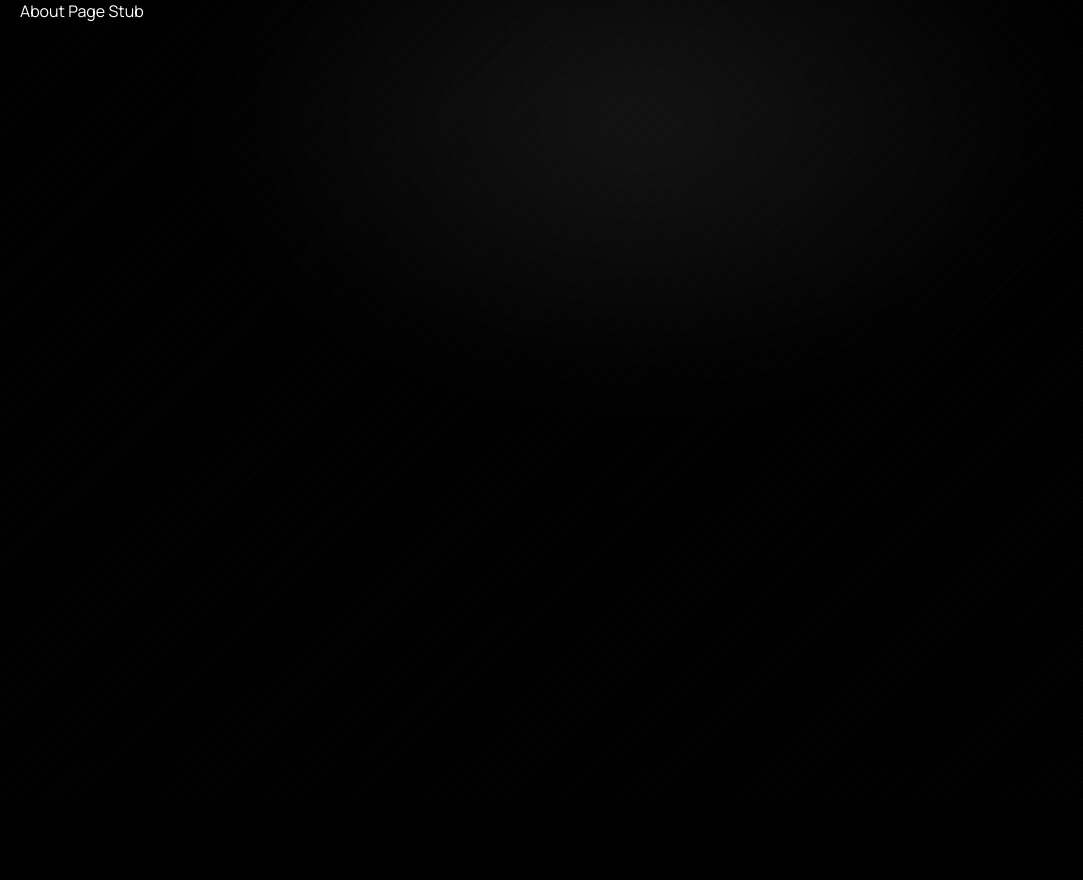
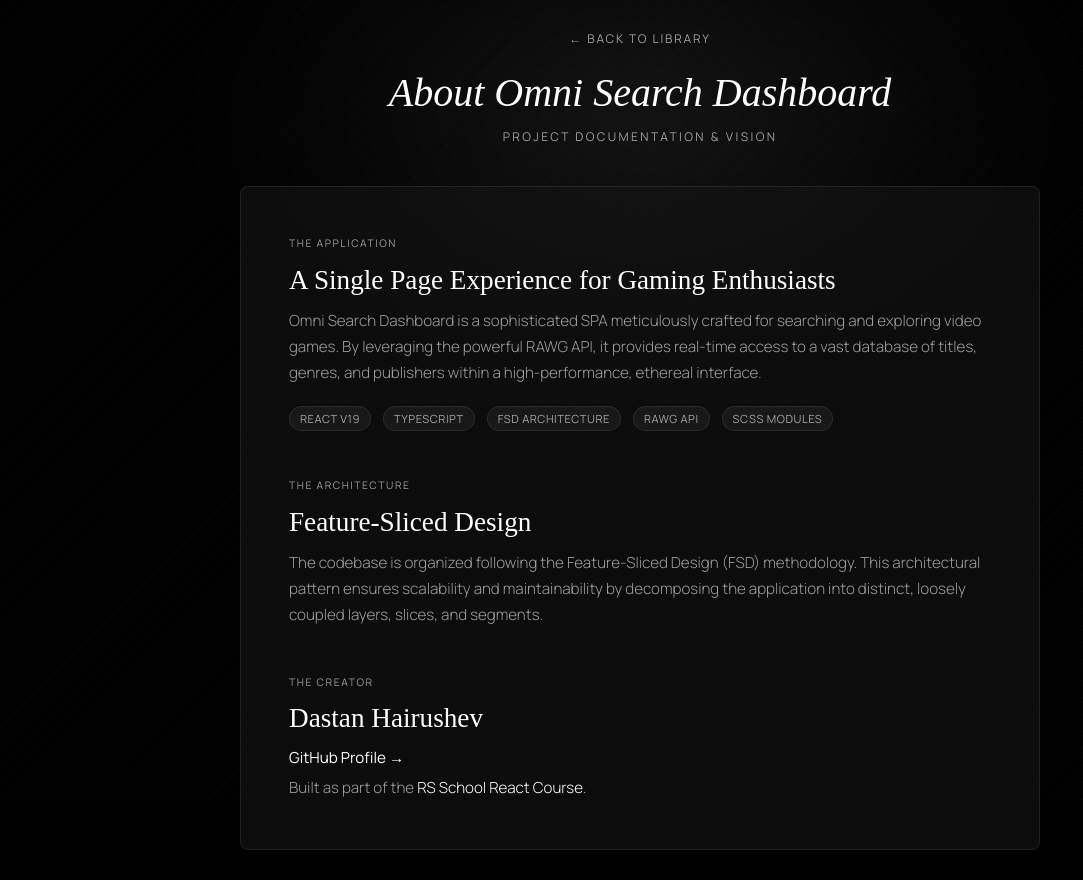
Before and after one commit to FierceSloth/omni-search-dashboard, a React (Vite) app: page /about in a window 1280 px wide. Shown: the whole page, without its empty margins (0-1083 px from the left). Before the commit the page ends 800 px from the top, so only its background shows below. Built offline with nearby package versions, Linux system fonts and the light colour scheme; a web font is replaced by a local one.

Commit message:
feat: implement about page with author info and course link

```diff
--- a/src/app/providers/router.tsx
+++ b/src/app/providers/router.tsx
@@ -1,4 +1,5 @@
 import { App } from '@/app';
+import { AboutPage } from '@/pages/about';
 import { MainPage } from '@/pages/main';
 import { NotFoundPage } from '@/pages/not-found/';
 import { ROUTE_PATHS } from '@/shared/constants/routes';
@@ -29,7 +30,7 @@
       },
       {
         path: ROUTE_PATHS.ABOUT,
-        element: <div>About Page Stub</div>,
+        element: <AboutPage />,
       },
       {
         path: ROUTE_PATHS.NOT_FOUND,
--- /dev/null
+++ b/src/pages/about/index.ts
@@ -0,0 +1 @@
+export { AboutPage } from './ui/about-page';
--- /dev/null
+++ b/src/pages/about/ui/about-page.module.scss
@@ -0,0 +1,126 @@
+@use '@/app/styles/abstract/mixins' as *;
+
+.pageContainer {
+  max-width: 800px;
+  margin: auto auto;
+  padding: 30px 0;
+  justify-items: center;
+  display: flex;
+  flex-direction: column;
+  gap: 40px;
+}
+
+.header {
+  display: flex;
+  flex-direction: column;
+  align-items: center;
+  text-align: center;
+}
+
+.backLink {
+  font-family: var(--font-ui);
+  font-size: 0.75rem;
+  text-transform: uppercase;
+  letter-spacing: 0.15em;
+  color: var(--text-secondary);
+  text-decoration: none;
+  margin-bottom: 24px;
+  transition: color 0.3s ease;
+
+  &:hover {
+    color: var(--text-primary);
+  }
+}
+
+.title {
+  font-family: var(--font-display);
+  font-size: 2.5rem;
+  font-weight: 500;
+  font-style: italic;
+  color: var(--text-primary);
+  margin-bottom: 12px;
+}
+
+.subtitle {
+  font-family: var(--font-ui);
+  font-size: 0.75rem;
+  text-transform: uppercase;
+  letter-spacing: 0.2em;
+  color: var(--text-secondary);
+}
+
+.contentCard {
+  background: var(--surface-1);
+  border: 1px solid var(--border-subtle);
+  border-radius: var(--radius-md);
+  padding: 48px;
+  display: flex;
+  flex-direction: column;
+  gap: 46px;
+
+  @include media-sm {
+    padding: 36px 32px;
+  }
+
+  @include media-xs {
+    padding: 36px 28px;
+  }
+}
+
+.section {
+  display: flex;
+  flex-direction: column;
+  gap: 12px;
+}
+
+.sectionLabel {
+  font-family: var(--font-ui);
+  font-size: 0.65rem;
+  text-transform: uppercase;
+  letter-spacing: 0.15em;
+  color: var(--text-secondary);
+}
+
+.sectionTitle {
+  font-family: var(--font-display);
+  font-size: 1.7rem;
+  font-weight: 500;
+  color: var(--text-primary);
+}
+
+.text {
+  font-family: var(--font-ui);
+  font-size: 0.95rem;
+  line-height: 1.7;
+  color: var(--text-secondary);
+  font-weight: 300;
+}
+
+.tagsContainer {
+  display: flex;
+  flex-wrap: wrap;
+  gap: 12px;
+  margin-top: 8px;
+}
+
+.linksContainer {
+  display: flex;
+  flex-direction: column;
+  gap: 6px;
+}
+
+.projectLink,
+.githubLink {
+  font-family: var(--font-ui);
+  font-size: 0.95rem;
+  color: var(--text-primary);
+  text-decoration: none;
+  width: fit-content;
+  border-bottom: 1px solid transparent;
+  transition: all 0.3s ease;
+
+  &:hover {
+    color: var(--text-primary);
+    border-bottom-color: var(--text-primary);
+  }
+}
--- /dev/null
+++ b/src/pages/about/ui/about-page.tsx
@@ -0,0 +1,72 @@
+import { ROUTE_PATHS } from '@/shared/constants/routes';
+import { Tag } from '@/shared/ui/tag';
+import type { ReactNode } from 'react';
+import { Link } from 'react-router-dom';
+import styles from './about-page.module.scss';
+
+export function AboutPage(): ReactNode {
+  return (
+    <div className={styles.pageContainer}>
+      <header className={styles.header}>
+        <Link to={ROUTE_PATHS.HOME} className={styles.backLink}>
+          ← BACK TO LIBRARY
+        </Link>
+        <h1 className={styles.title}>About Omni Search Dashboard</h1>
+        <p className={styles.subtitle}>PROJECT DOCUMENTATION & VISION</p>
+      </header>
+
+      <div className={styles.contentCard}>
+        <section className={styles.section}>
+          <p className={styles.sectionLabel}>The Application</p>
+          <h2 className={styles.sectionTitle}>A Single Page Experience for Gaming Enthusiasts</h2>
+          <p className={styles.text}>
+            Omni Search Dashboard is a sophisticated SPA meticulously crafted for searching and exploring video games.
+            By leveraging the powerful RAWG API, it provides real-time access to a vast database of titles, genres, and
+            publishers within a high-performance, ethereal interface.
+          </p>
+          <div className={styles.tagsContainer}>
+            <Tag>React v19</Tag>
+            <Tag>TypeScript</Tag>
+            <Tag>FSD Architecture</Tag>
+            <Tag>RAWG API</Tag>
+            <Tag>SCSS Modules</Tag>
+          </div>
+        </section>
+
+        <section className={styles.section}>
+          <p className={styles.sectionLabel}>The Architecture</p>
+          <h2 className={styles.sectionTitle}>Feature-Sliced Design</h2>
+          <p className={styles.text}>
+            The codebase is organized following the Feature-Sliced Design (FSD) methodology. This architectural pattern
+            ensures scalability and maintainability by decomposing the application into distinct, loosely coupled
+            layers, slices, and segments.
+          </p>
+        </section>
+
+        <section className={styles.section}>
+          <p className={styles.sectionLabel}>The Creator</p>
+          <h2 className={styles.sectionTitle}>Dastan Hairushev</h2>
+
+          <div className={styles.linksContainer}>
+            <a href="https://github.com/FierceSloth" target="_blank" rel="noreferrer" className={styles.githubLink}>
+              GitHub Profile →
+            </a>
+
+            <p className={styles.text}>
+              Built as part of the{' '}
+              <a
+                href="https://rs.school/courses/reactjs"
+                target="_blank"
+                rel="noreferrer"
+                className={styles.projectLink}
+              >
+                RS School React Course
+              </a>
+              .
+            </p>
+          </div>
+        </section>
+      </div>
+    </div>
+  );
+}
--- a/src/pages/main/ui/main-page.module.scss
+++ b/src/pages/main/ui/main-page.module.scss
@@ -1,5 +1,5 @@
 .header {
-  padding-top: 80px;
+  margin: 60px 0 32px;
   display: flex;
   flex-direction: column;
   align-items: center;
@@ -7,13 +7,34 @@
   position: relative;
 }
 
+.aboutLink {
+  font-family: var(--font-ui);
+  font-size: 0.75rem;
+  text-transform: uppercase;
+  letter-spacing: 0.15em;
+  color: var(--text-secondary);
+  text-decoration: none;
+  margin-bottom: 24px;
+  transition: color 0.3s ease;
+
+  &:hover {
+    color: var(--text-primary);
+  }
+}
+
 .title {
   font-family: var(--font-display);
-  font-size: 1.6rem;
+  font-size: 2.5rem;
   font-weight: 500;
   font-style: italic;
+  color: var(--text-primary);
+  margin-bottom: 12px;
+}
+
+.subtitle {
+  font-family: var(--font-ui);
+  font-size: 0.75rem;
+  text-transform: uppercase;
   letter-spacing: 0.2em;
   color: var(--text-secondary);
-  margin-bottom: 32px;
-  text-transform: uppercase;
 }
--- a/src/pages/main/ui/main-page.tsx
+++ b/src/pages/main/ui/main-page.tsx
@@ -2,13 +2,19 @@
 
 import { GamesDiscoveryWidget } from '@widgets/games-discovery';
 
+import { ROUTE_PATHS } from '@/shared/constants/routes';
+import { Link } from 'react-router-dom';
 import styles from './main-page.module.scss';
 
 export function MainPage(): ReactNode {
   return (
     <div className={styles.page}>
       <header className={styles.header}>
-        <h1 className={styles.title}>Discovery</h1>
+        <Link to={ROUTE_PATHS.ABOUT} className={styles.aboutLink}>
+          About Project →
+        </Link>
+        <h1 className={styles.title}>Omni Search Dashboard</h1>
+        <p className={styles.subtitle}>DIGITAL LIBRARY & GAME INSIGHTS</p>
       </header>
 
       <main className={styles.main}>
--- a/src/shared/ui/card-detail/card-detail.tsx
+++ b/src/shared/ui/card-detail/card-detail.tsx
@@ -1,7 +1,7 @@
 import { Card } from '@/shared/ui/card/card';
 import type { ReactNode } from 'react';
 
-import { Tag } from '@/shared/ui/tag/tag';
+import { Tag } from '@/shared/ui/tag';
 import classNames from 'classnames';
 import styles from './card-detail.module.scss';
 
--- /dev/null
+++ b/src/shared/ui/tag/index.ts
@@ -0,0 +1 @@
+export { Tag } from './tag';
```
